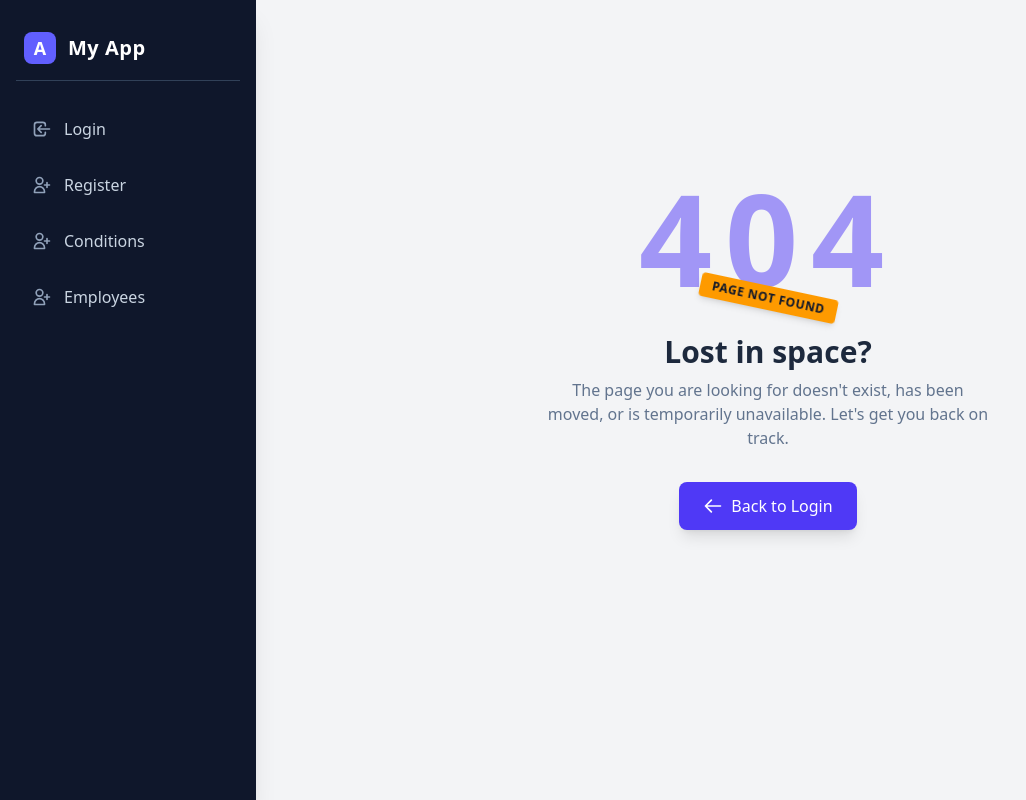
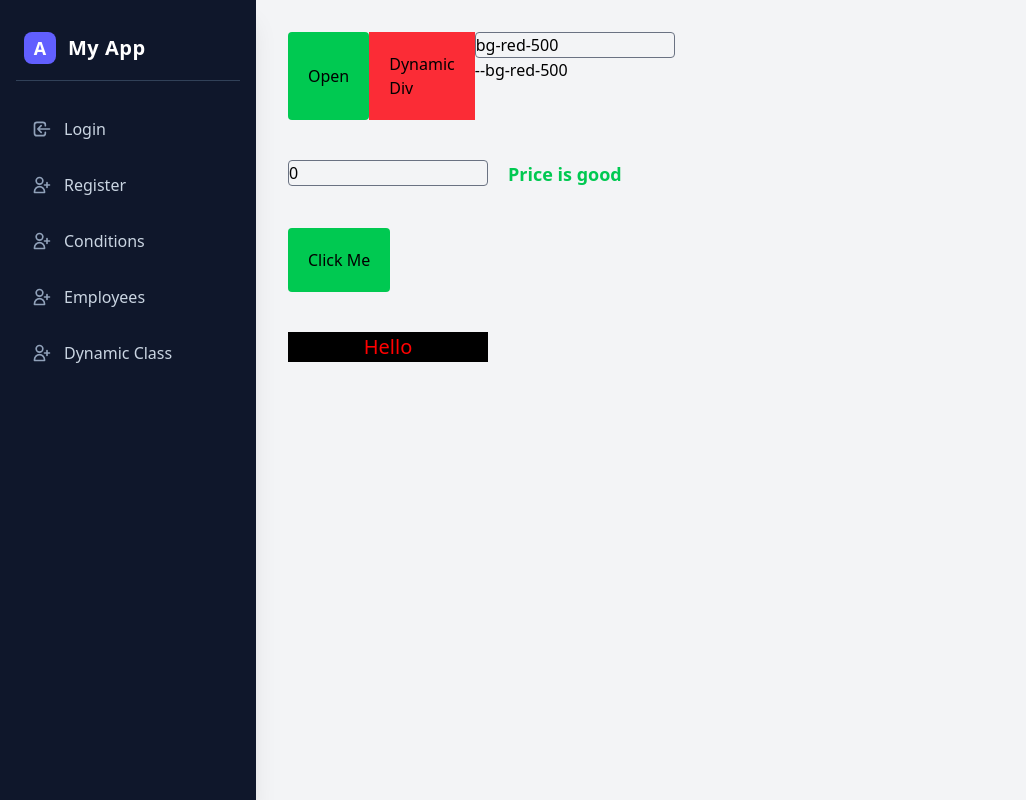
Before and after one commit to KavishkaImalsha/Angular-Sample-Project, an Angular app: page /dynamiccss in a window 1280 px wide. Shown: the whole page, without its empty margins (0-1026 px from the left). Built offline with nearby package versions, Linux system fonts and the light colour scheme.

Commit message:
How to work with dynamic CSS

```diff
--- a/src/app/app.html
+++ b/src/app/app.html
@@ -49,6 +49,16 @@
           </svg>
           Employees
         </a>
+
+        <a
+          routerLink="/dynamiccss"
+          routerLinkActive="bg-indigo-600 text-white font-medium"
+          class="flex items-center gap-3 px-4 py-3 text-slate-300 hover:bg-slate-800 hover:text-white rounded-lg transition-colors duration-200 group">
+          <svg class="w-5 h-5 text-slate-400 group-hover:text-white transition-colors" fill="none" stroke="currentColor" viewBox="0 0 24 24">
+            <path stroke-linecap="round" stroke-linejoin="round" stroke-width="2" d="M18 9v3m0 0v3m0-3h3m-3 0h-3m-2-5a4 4 0 11-8 0 4 4 0 018 0zM3 20a6 6 0 0112 0v1H3v-1z" />
+          </svg>
+          Dynamic Class
+        </a>
       </nav>
     </div>
   </aside>
--- a/src/app/app.routes.ts
+++ b/src/app/app.routes.ts
@@ -4,6 +4,7 @@ import { Register } from './components/register/register';
 import { NotFound } from './components/not-found/not-found';
 import { ConditionalFlow } from './components/conditional-flow/conditional-flow';
 import { ForLoopTable } from './components/for-loop-table/for-loop-table';
+import { DynamicClass } from './components/dynamic-class/dynamic-class';
 
 export const routes: Routes = [
     //Map default route
@@ -28,6 +29,10 @@ export const routes: Routes = [
         path: 'employees',
         component: ForLoopTable
     },
+    {
+        path: 'dynamiccss',
+        component: DynamicClass
+    },
     //Path is not found show like
     {
         path: '**',
--- /dev/null
+++ b/src/app/components/dynamic-class/dynamic-class.html
@@ -0,0 +1,38 @@
+<div class="flex">
+    <div>
+        <div class="flex gp-3 w-1/2">
+            <button (click)="isSideBarShow = !isSideBarShow" class="p-5 bg-green-500 rounded">Open</button>
+            <div class="w-50" [ngClass]="divStyle">
+                <p class="p-5">Dynamic Div</p>
+            </div>
+            <div>
+                <input type="text" class="w-50 border border-gray-500 rounded" [(ngModel)]="divStyle">
+                --{{divStyle}}
+            </div>
+        </div>
+
+        <div class="flex gap-5 my-10">
+            <div>
+                <input type="text" class="w-50 border border-gray-500 rounded" [(ngModel)]="productPrice">
+            </div>
+            <div>
+                <p class="text-lg font-bold"
+                [ngClass]="productPrice > 500 ? 'text-red-500': 'text-green-500'"
+                >{{productPrice > 500 ? "Price is high" : "Price is good"}}</p>
+            </div>
+        </div>
+
+        <div class="my-10">
+            <button (click)="isDanger = !isDanger"
+            class="p-5 rounded" [ngClass]="isDanger ? 'bg-red-500':'bg-green-500'">Click Me</button>
+        </div>
+
+        <div [ngStyle]="{'background-color': bgColor}" class="w-50 text-center">
+            <p [ngStyle]="myColors">Hello</p>
+        </div>
+    </div>
+    <div class="w-1/2" [ngClass]="isSideBarShow ? 'flex' : 'hidden'">
+        <p>Side panel</p>
+        <button (click)="isSideBarShow = !isSideBarShow" class="p-5 bg-green-500 rounded">Close</button>
+    </div>
+</div>
--- /dev/null
+++ b/src/app/components/dynamic-class/dynamic-class.ts
@@ -0,0 +1,27 @@
+import { NgClass, NgStyle } from '@angular/common';
+import { Component, signal, WritableSignal } from '@angular/core';
+import { FormsModule, NgForm } from '@angular/forms';
+
+@Component({
+  selector: 'app-dynamic-class',
+  imports: [NgClass, FormsModule, NgStyle],
+  templateUrl: './dynamic-class.html',
+  styleUrl: './dynamic-class.css',
+})
+export class DynamicClass {
+  divStyle = "bg-red-500"
+
+  productPrice = 0
+
+  isDanger = false
+
+  bgColor = 'black'
+
+  myColors = {
+    color: "red",
+    "font-size": "20px",
+    "font-style": "bold"
+  }
+
+  isSideBarShow = false
+}
```
Also changed, not shown: src/app/components/dynamic-class/dynamic-class.css (added), 1 other file (tests, documents, lock files or other folders).
